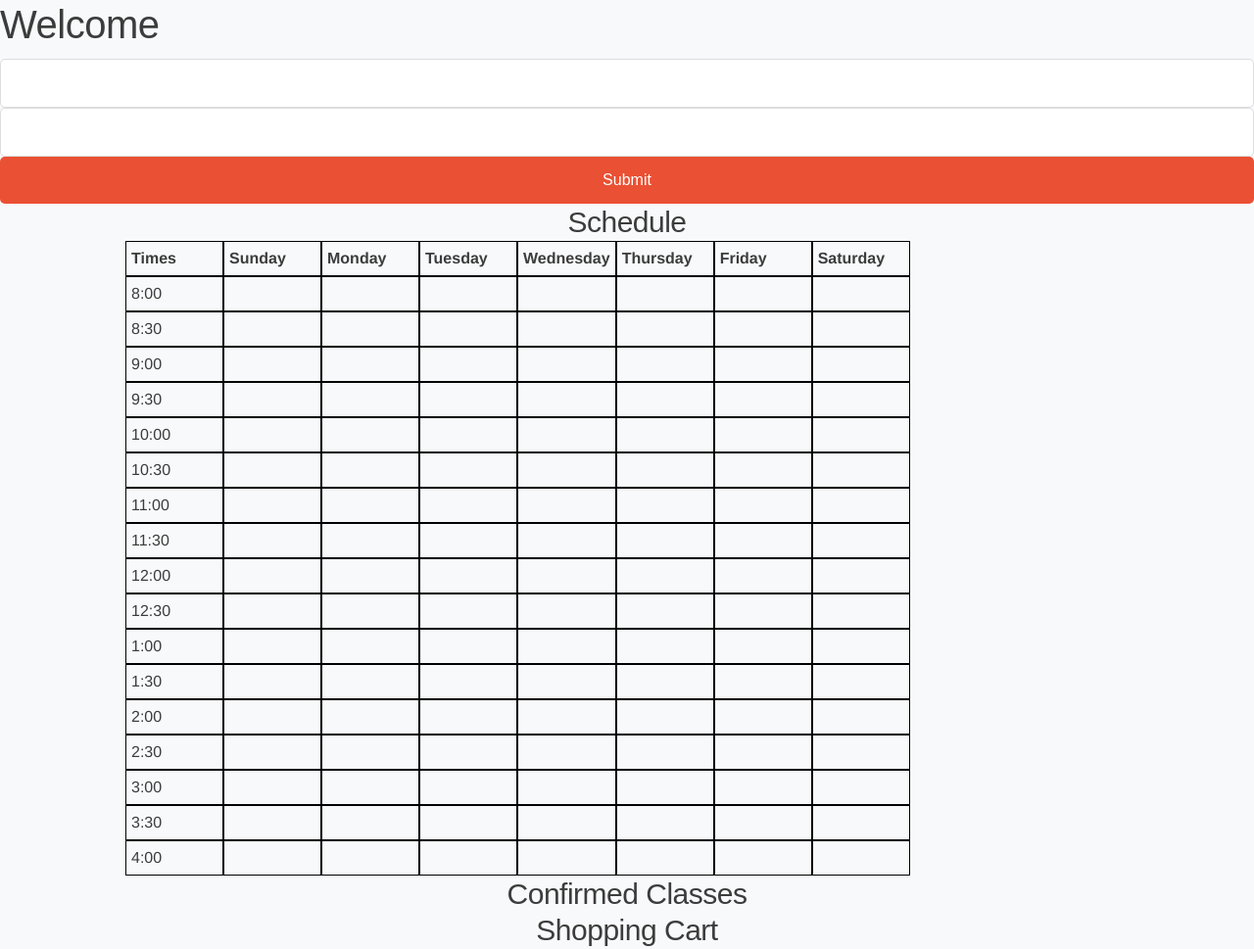
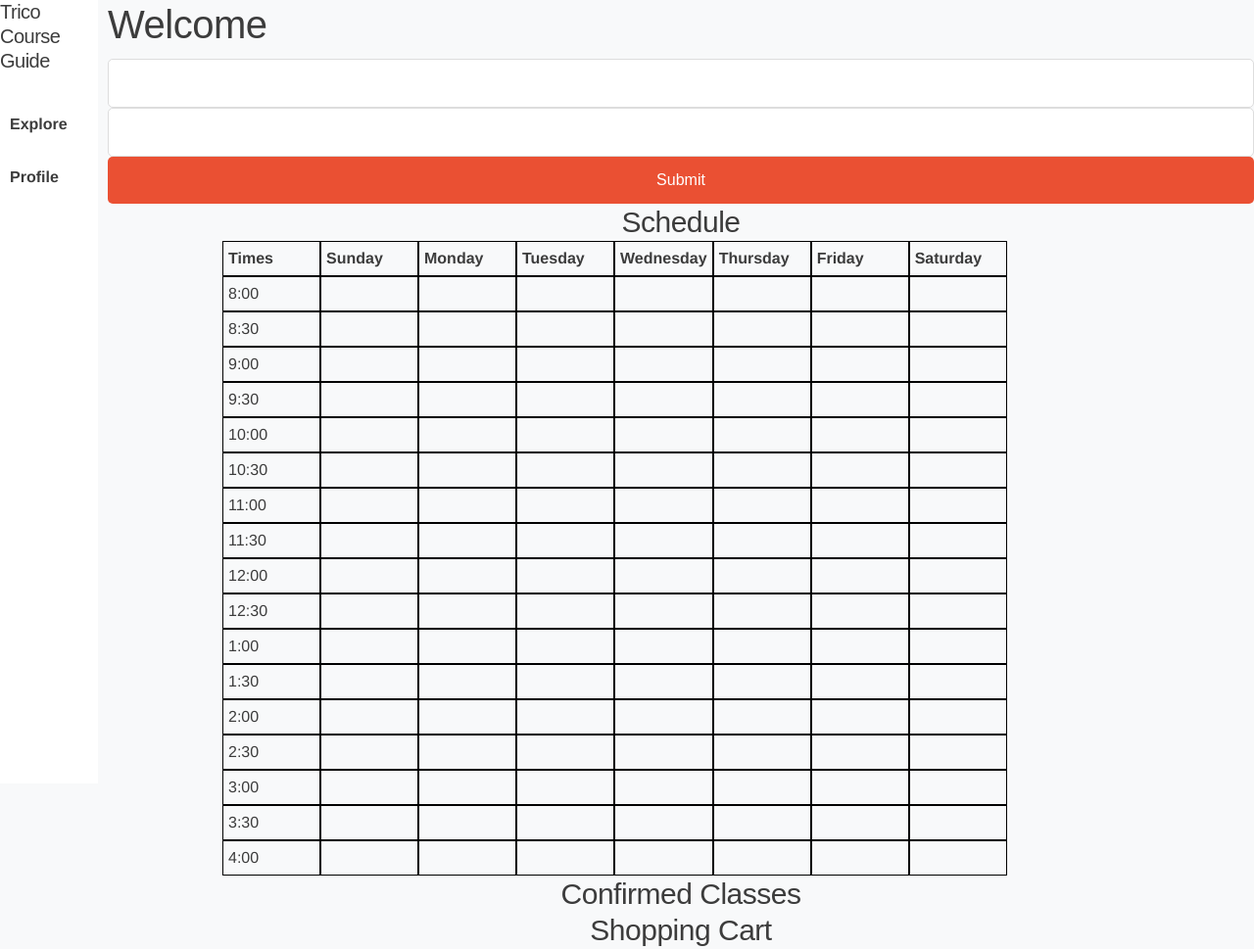
Before and after one commit to cfalk/TricoHackathon2015, a Django app: page /profile/ in a window 1280 px wide. Shown: the whole page at 98% size. Run offline with Django 3.2, Linux system fonts and the light colour scheme; data that the repository does not hold is empty; some libraries are stand-ins or nearby versions.

Commit message:
added the side menu

```diff
--- a/NotBionic/static/css/main.css
+++ b/NotBionic/static/css/main.css
@@ -87,3 +87,21 @@ height: 20%;
     top: 5px;
     right: 5px;
 }
+
+.main{
+margin-left:110px;
+}
+
+#menu {
+position:fixed;
+height:100%;
+z-index:100;
+background-color:white;
+width:100px;
+}
+
+.list-item {
+padding-top:20px;
+margin:10px;
+font-weight:bold;
+}
--- a/NotBionic/templates/explore.html
+++ b/NotBionic/templates/explore.html
@@ -1,5 +1,7 @@
 {% include 'head.html' %}
 <body>
+{% include 'menu.html' %}
+    <div class=main>
     <script type="text/javascript" src="{{ STATIC_URL }}js/card.js"></script>
     <script type="text/javascript" src="{{ STATIC_URL }}js/explore.js"></script>
     <h1> Explore some Courses </h1>
@@ -54,4 +56,5 @@
     	<center>Currently loading more results </center>
     </div>
     </div>
+    </div>
 </body>
--- a/NotBionic/templates/menu.html
+++ b/NotBionic/templates/menu.html
@@ -0,0 +1,7 @@
+<div id=menu>
+<h3>Trico Course Guide</h3>
+<ul>
+    <li class=list-item><a href='/explore/'>Explore</a></li>
+    <li class=list-item><a href='/profile/'>Profile</a></li>
+</ul>
+</div>
--- a/NotBionic/templates/profile.html
+++ b/NotBionic/templates/profile.html
@@ -1,6 +1,7 @@
 {% include "head.html" %}
-{% include 'menu.html' %}
 <body>
+    {% include 'menu.html' %}
+    <div class='main'>
     {% if user.is_authenticated %}
     <h1>Welcome {{ user.username }}</h1>
     <form action="/logout/" method="post">
@@ -28,5 +29,6 @@
     <div id='shopping-cart'>
 
     </div>
+    </div>
 </body>
 </html>
```
